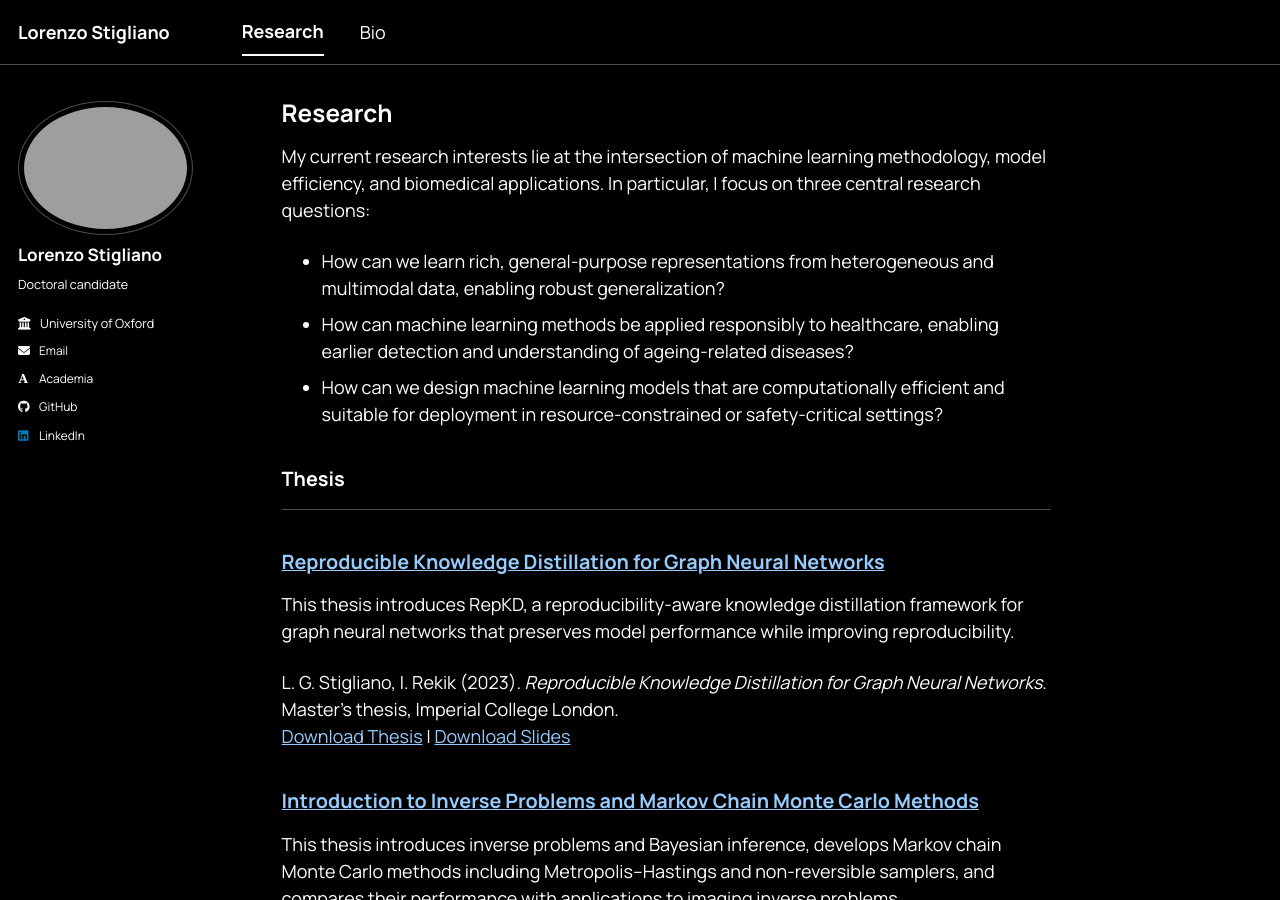
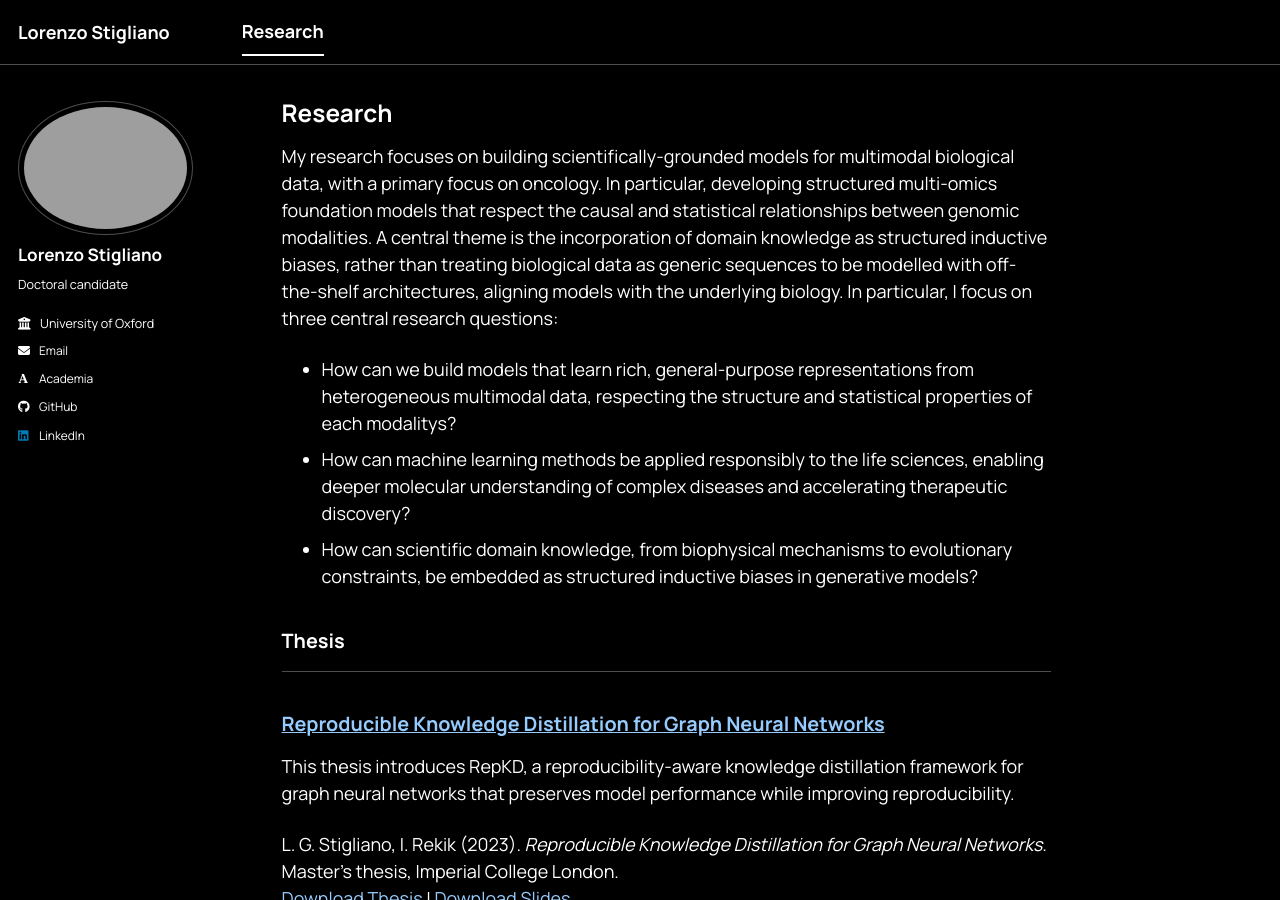
Before and after one commit to LorenzoStigliano/lorenzostigliano.github.io, a Jekyll site: the page built from _pages/publications.html, in a window 1280 px wide and 900 px high. Built offline with Jekyll 4.4.1, drawn with Linux system fonts in a browser that asks for light colours; some web fonts are replaced; a script bundle is joined from its source files by our own code; library files that are not in the unit come from our copies.

Commit message:
reduce website

```diff
--- a/_data/navigation.yml
+++ b/_data/navigation.yml
@@ -14,8 +14,8 @@ main:
   # - title: "Teaching"
   #   url: /teaching/
 
-  - title: "Bio"
-    url: /bio/
+  # - title: "Bio"
+  #   url: /bio/
 
   # - title: "Talks"
   #   url: /talks/
--- a/_pages/publications.html
+++ b/_pages/publications.html
@@ -11,12 +11,12 @@ author_profile: true
 
 {% include base_path %}
 
-<p>My current research interests lie at the intersection of machine learning methodology, model efficiency, and biomedical applications. In particular, I focus on three central research questions:</p>
+<p>My research focuses on building scientifically-grounded models for multimodal biological data, with a primary focus on oncology. In particular, developing structured multi-omics foundation models that respect the causal and statistical relationships between genomic modalities. A central theme is the incorporation of domain knowledge as structured inductive biases, rather than treating biological data as generic sequences to be modelled with off-the-shelf architectures, aligning models with the underlying biology. In particular, I focus on three central research questions:</p>
 
 <ul>
-  <li>How can we learn rich, general-purpose representations from heterogeneous and multimodal data, enabling robust generalization?</li>
-  <li>How can machine learning methods be applied responsibly to healthcare, enabling earlier detection and understanding of ageing-related diseases?</li>
-  <li>How can we design machine learning models that are computationally efficient and suitable for deployment in resource-constrained or safety-critical settings?</li>
+  <li>How can we build models that learn rich, general-purpose representations from heterogeneous multimodal data, respecting the structure and statistical properties of each modalitys?</li>
+  <li>How can machine learning methods be applied responsibly to the life sciences, enabling deeper molecular understanding of complex diseases and accelerating therapeutic discovery?</li>
+  <li>How can scientific domain knowledge, from biophysical mechanisms to evolutionary constraints, be embedded as structured inductive biases in generative models?</li>
 </ul>
 
 <!-- New style rendering if publication categories are defined -->
```
Also changed, not shown: _pages/about.md (+4 -3 lines).
